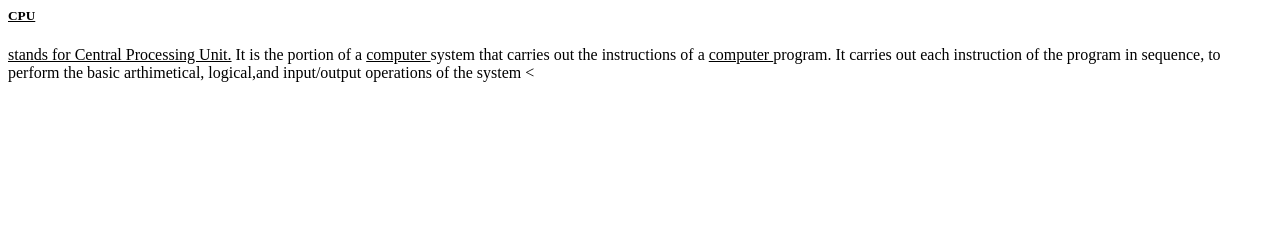
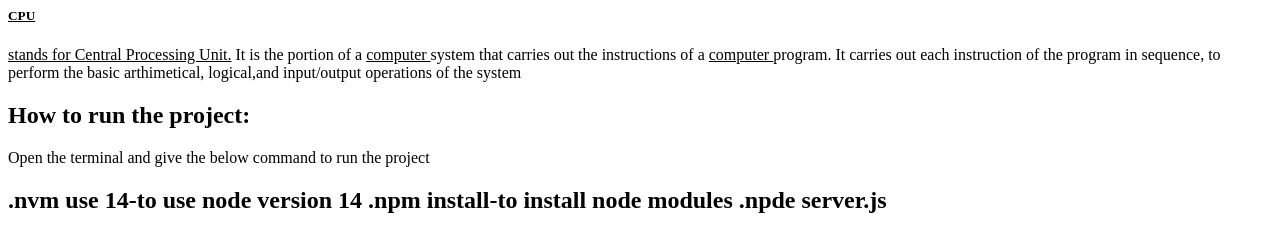
Before and after one commit to iamneo-production/dcedbdadfbbddcaadaeccdfffebaeceaec, a website: page public/index.html in a window 1280 px wide. Drawn offline with Linux system fonts and the light colour scheme.

Commit message:
Backup Commit

```diff
--- a/public/index.html
+++ b/public/index.html
@@ -3,13 +3,25 @@
 <title> <b> CPU </b> </title>
 </head>
 <body>
-     <u> <h5> <b> CPU </b> </h5> stands for Central Processing Unit.</u>
+    <p> <u> <h5> <b> CPU </b> </h5> stands for Central Processing Unit.</u>
         It is the portion of a <u> computer </u> system that carries
         out the instructions of a <u> computer </u> program.
         It carries out each instruction of the program in sequence,
         to perform the basic arthimetical, logical,and input/output operations of the system
-<
-
+    </p>
+<h2>
+    <b>
+        How to run the project:
+    </b>
+</h2>
+<p>
+    Open the terminal and give the below command to run the project
+</p>
+<h2>
+    <b>.nvm use 14</b>-to use node version 14
+    <b>.npm install</b>-to install node modules
+    <b>.npde server.js</b>
+</h2>
 
 
 </body>
```
